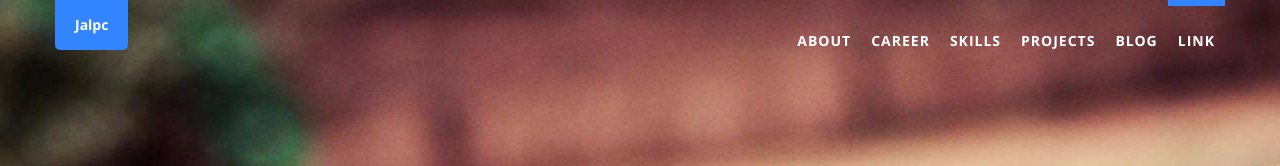
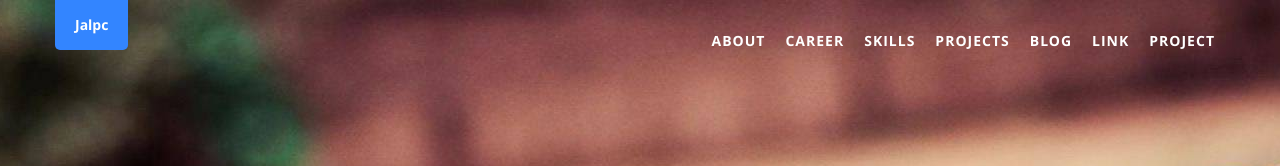
Before and after one commit to MuhammedGit/MuhammedGit.github.io, a Jekyll site: the page built from index.html, in a window 1280 px wide. Shown: the top 166 px of the page. Built offline with Jekyll 4.4.1, drawn with Linux system fonts in a browser that asks for light colours.

Commit message:
Update index.html

```diff
--- a/index.html
+++ b/index.html
@@ -20,12 +20,18 @@
                 <ul class="nav navbar-nav navbar-right" id="i18_navbar">
                 {% for section in site.sections %}
                     <li>
-                      <a class="page-scroll" href="#{{ section.id }}">
+                      <a class="page-scroll" href="/{{ section.id }}">
                         <span data-i18n="{{ section.i18n }}">{{ section.name }}</span>
                       </a>
                     </li>
                 {% endfor %}
-
+                {% for section in site.sections1 %}
+                    <li>
+                      <a  href="#{{ section.id }}">
+                        <span data-i18n="{{ section.i18n }}">{{ section.name }}</span>
+                      </a>
+                    </li>
+                {% endfor %}
              <!--               {% for language in site.languages %}
                   <li>
                     <a id="set_lang_{{ language.locale }}" class="btn btn-sm set_{{ language.locale }}" data-locale="{{ language.locale }}">
```
